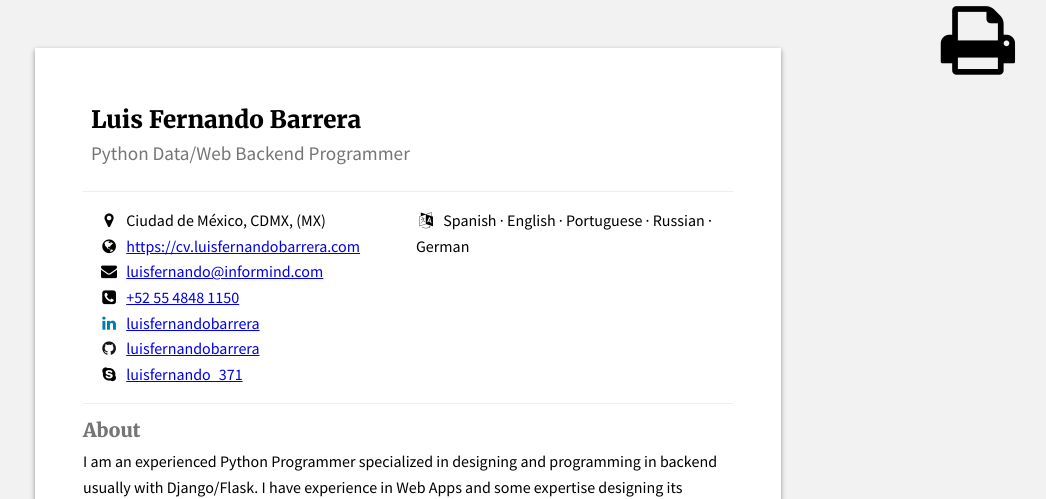
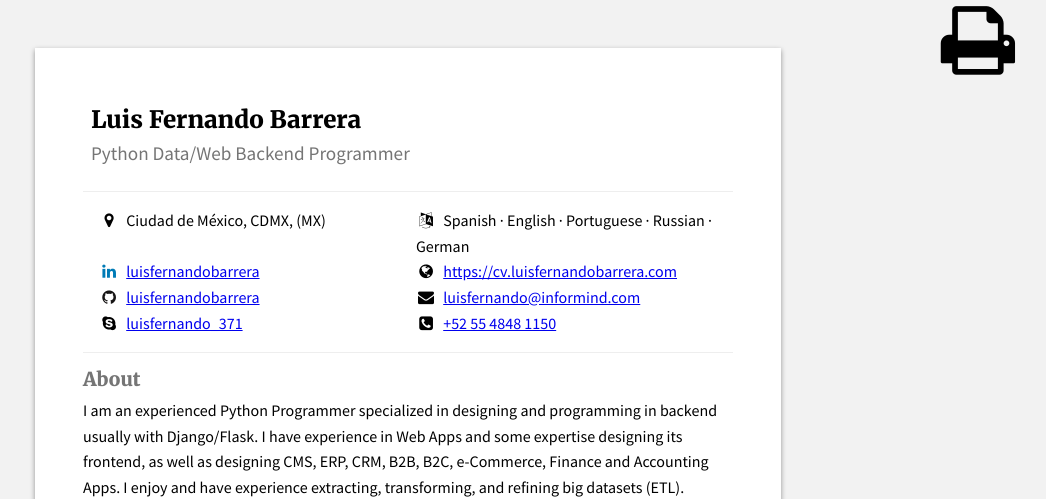
Before and after one commit to luisfernandobarrera/resume, a Flask app: page / in a window 1280 px wide. Shown: the top 499 px of the page, without its empty margins (232-1278 px from the left). Run offline with Flask 2, Linux system fonts and the light colour scheme; style sheets or scripts are compiled from the project's sources; some libraries are stand-ins or nearby versions.

Commit message:
Fixing template.html to get enough space in contact form

```diff
--- a/templates/template.html
+++ b/templates/template.html
@@ -34,6 +34,7 @@
             {% for lang in resume.languages %}{{ lang.language }}{% if not loop.last %} &middot;
             {% endif %}{% endfor %}
         </div>
+        <div class="clear"></div>
         <div id="contact" class="contact-block">
             <div class="website">
                 <span class="fa fa-globe"><span class="print">www: </span></span>
```
